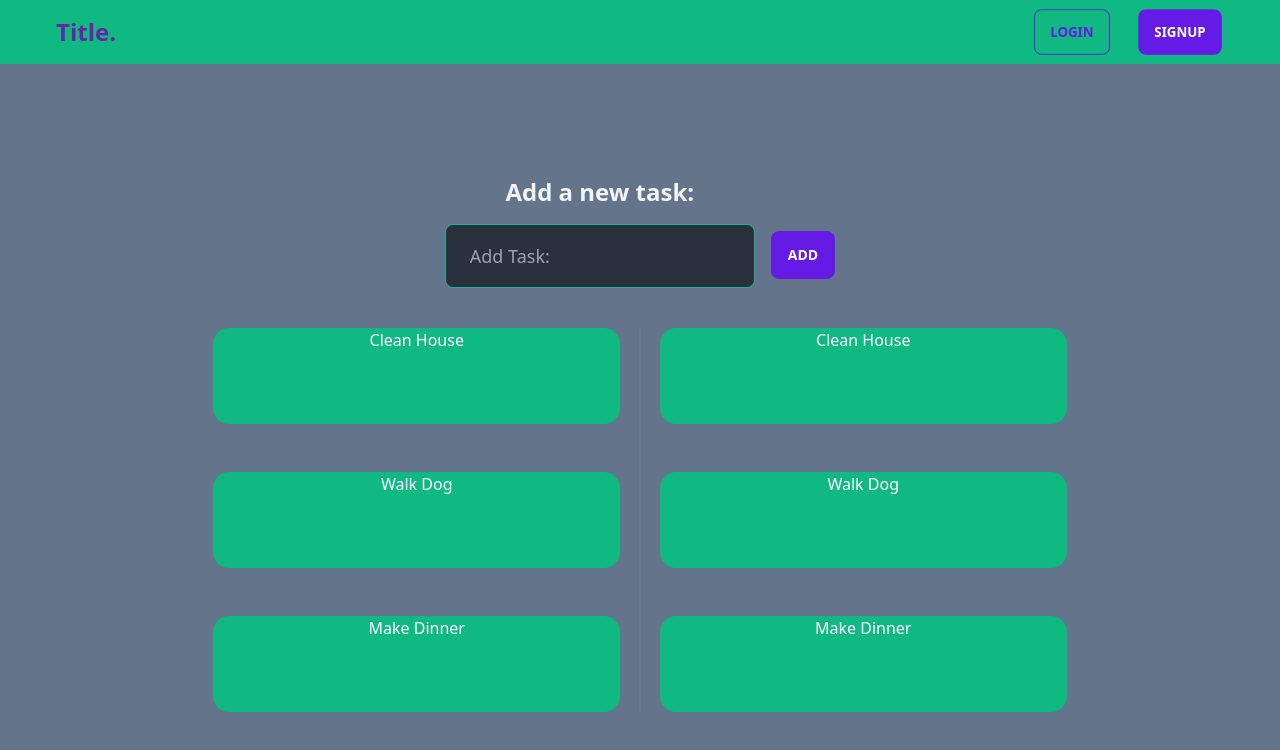
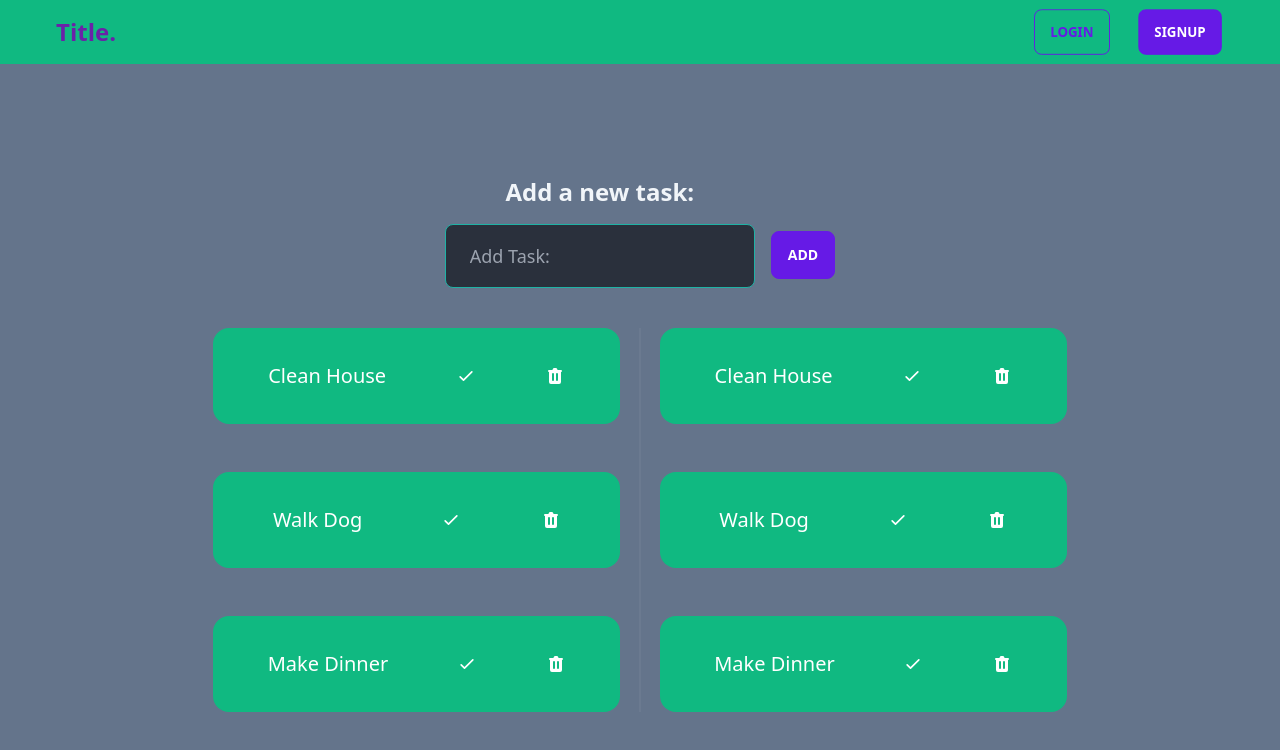
Before and after one commit to DanielFindlay101/Daisy-TS-ToDo, a React (Create React App) app: page / in a window 1280 px wide. Shown: the top 750 px of the page. Built offline with nearby package versions, Linux system fonts and the light colour scheme.

Commit message:
before major change

```diff
--- a/package.json
+++ b/package.json
@@ -3,6 +3,7 @@
   "version": "0.1.0",
   "private": true,
   "dependencies": {
+    "@heroicons/react": "^1.0.6",
     "@testing-library/jest-dom": "^5.16.4",
     "@testing-library/react": "^13.2.0",
     "@testing-library/user-event": "^13.5.0",
--- a/src/components/TodoCard.tsx
+++ b/src/components/TodoCard.tsx
@@ -1,5 +1,6 @@
 import React from 'react'
-
+import { TrashIcon } from '@heroicons/react/solid'
+import { CheckIcon } from '@heroicons/react/outline'
 interface Todo {
   TodoItems?: Todo[]
   name?: string,
@@ -7,15 +8,16 @@ interface Todo {
 }
 
 export default function TodoCard({TodoItems}: Todo) {
-  console.log(TodoItems)
   return (
     <React.Fragment>
       <div className="container flex flex-col gap-12">
         {TodoItems?.map((item, index) => (
-          <div className="bg-emerald-500 rounded-box place-items-center h-24">
+          <div key={index} className="bg-emerald-500 rounded-box place-items-center h-24 px-5 py-8 text-xl flex justify-around">
             <ul className='text-white'>
               <li>{item.name}</li>
             </ul>
+            <CheckIcon className='h-5 w-5 text-white'/>
+            <TrashIcon className='h-5 w-5 text-white'/>
           </div>
         ))}
       </div>
--- a/src/components/TodoForm.tsx
+++ b/src/components/TodoForm.tsx
@@ -1,5 +1,5 @@
 import * as React from 'react'
-import { useState } from 'react'
+import { useState, useEffect } from 'react'
 
 interface Todo {
   TodoItems?: Todo[]
@@ -8,12 +8,17 @@ interface Todo {
 }
 
 export default function TodoForm({TodoItems}: Todo) {
-  const [newTask, setNewTask] = useState({name: '', completed: false})
+  const [newTask, setNewTask] = useState<Todo>({ name: '', completed: false })
+
+  useEffect(() => {
+    console.log(TodoItems);
+
+   }, [TodoItems])
 
   const submitForm = (e: React.FormEvent<HTMLFormElement>) => {
     e.preventDefault()
-    TodoItems?.push(...TodoItems, {name: newTask.name, completed: false})
-    console.log(newTask)
+    TodoItems?.push({name: newTask.name, completed: false})
+    console.log(TodoItems)
     setNewTask({name: '', completed: false})
    }
 
@@ -23,7 +28,7 @@ export default function TodoForm({TodoItems}: Todo) {
           <label>
             <h1 className='text-2xl font-bold text-slate-100 text-center mb-4'>Add a new task:</h1>
             <input type="text" placeholder="Add Task:" className="input input-bordered input-accent input-lg w-full max-w-xs"
-              onChange={(e) => setNewTask({name: newTask.name, completed: false})}
+              onChange={(e) => setNewTask({name: e.target.value, completed: false})}
               value={newTask.name}
             />
           </label>
--- a/src/pages/Home.tsx
+++ b/src/pages/Home.tsx
@@ -1,6 +1,7 @@
-import React from 'react'
+import * as React  from 'react'
+import { useEffect } from 'react'
 import TodoCard from '../components/TodoCard'
-import TodoComplete from '../components/TodoComplete'
+// import TodoComplete from '../components/TodoComplete'
 import TodoForm from '../components/TodoForm'
 
 interface Todo {
@@ -15,6 +16,7 @@ const TodoItems: Todo[] = [
 ]
 
 export default function Home() {
+
   return (
     <div className='bg-slate-500 w-full fixed h-screen pt-28'>
       <span className='flex justify-center mb-10'>
```
Also changed, not shown: 1 other file (tests, documents, lock files or other folders).
